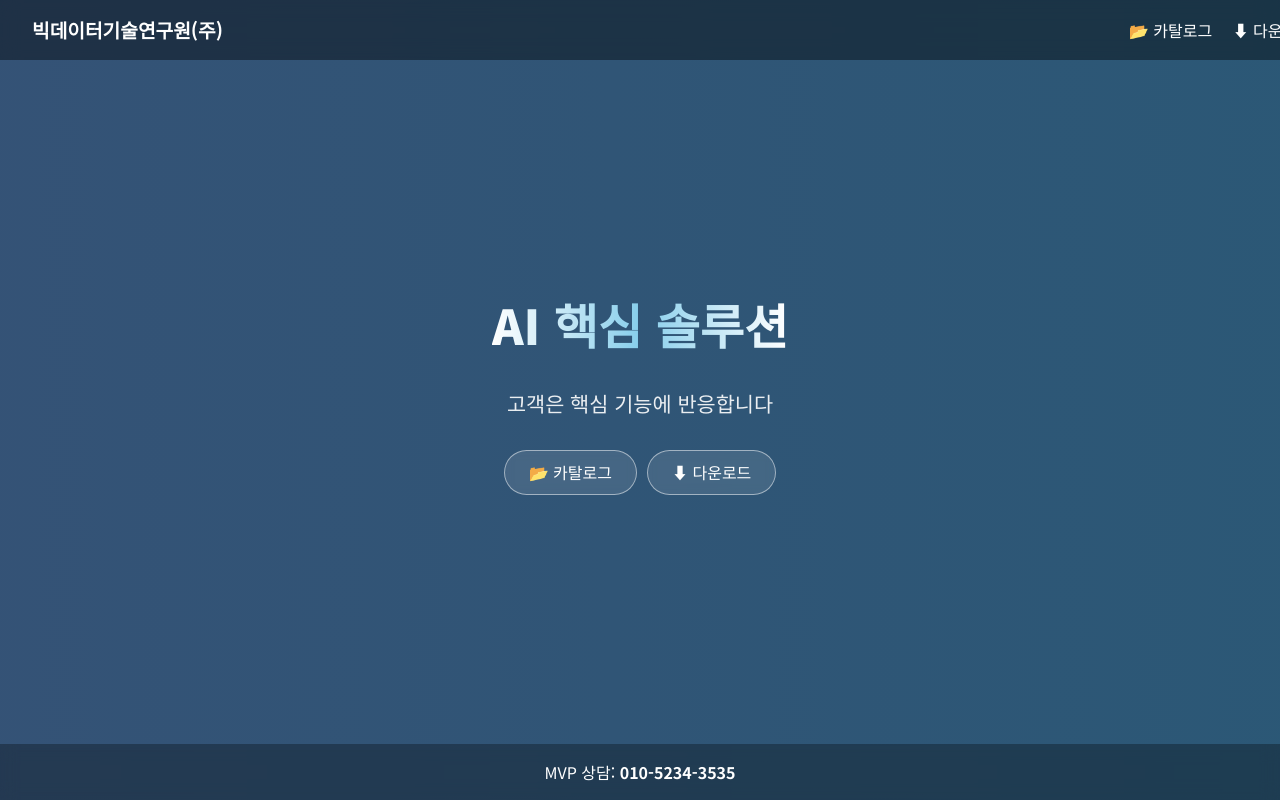
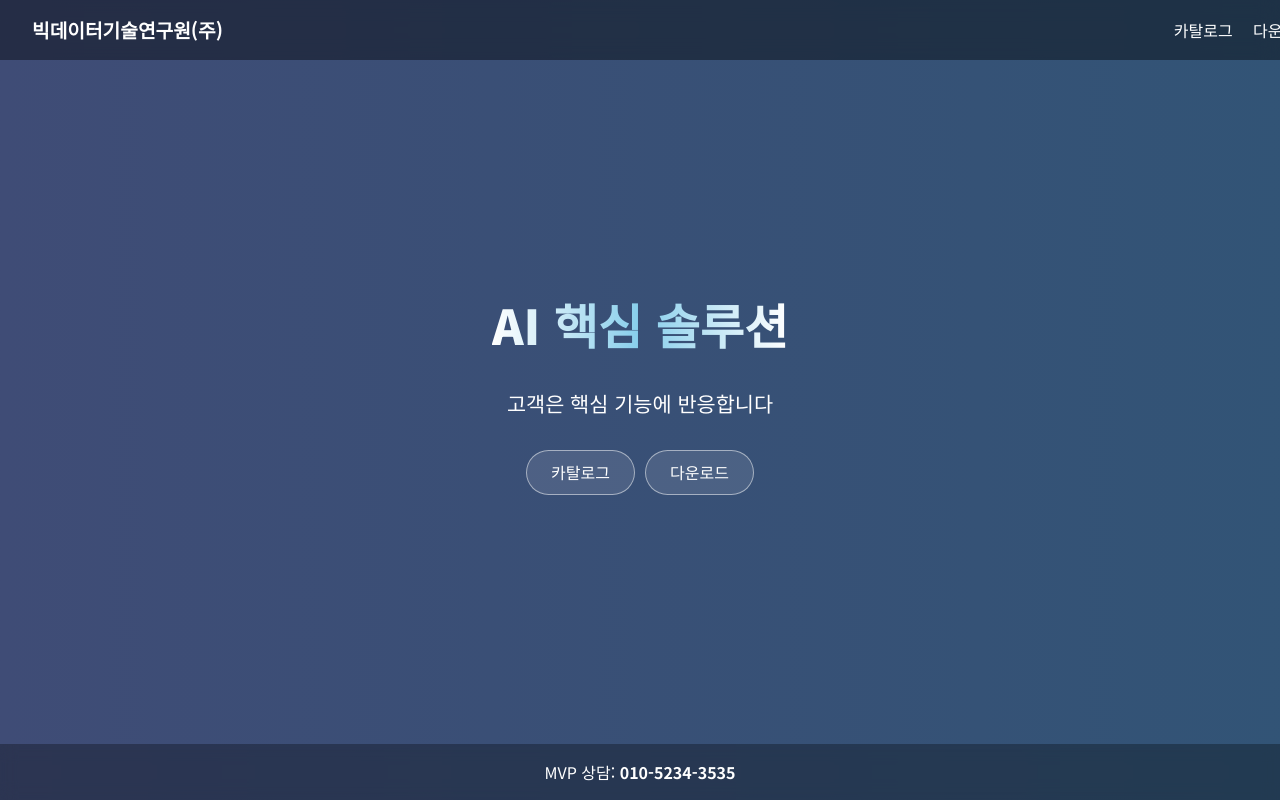
Before and after one commit to jngok/bigdata-mvp, a plain HTML site: page index.html in a window 1280 px wide. Drawn offline with Linux system fonts and the light colour scheme.

Commit message:
Update index.html

```diff
--- a/index.html
+++ b/index.html
@@ -11,9 +11,9 @@
         margin: 0;
         font-family: 'Noto Sans KR', sans-serif;
         height: 100vh;
-        background: linear-gradient(270deg, #2b5876, #4e4376);
-        background-size: 400% 400%;
-        animation: gradientShift 12s ease infinite;
+        background: linear-gradient(270deg, #2b5876, #4e4376, #1e3c72, #2a5298);
+        background-size: 800% 800%;
+        animation: gradientShift 15s ease infinite;
         color: #fff;
         display: flex;
         flex-direction: column;
@@ -72,6 +72,7 @@
         padding: 2rem;
     }
 
+    /* 글자 떠오르는 효과 */
     .hero h2 {
         font-size: 3rem;
         font-weight: 900;
@@ -79,8 +80,8 @@
         background: linear-gradient(90deg, #ffffff, #87CEEB, #ffffff);
         -webkit-background-clip: text;
         -webkit-text-fill-color: transparent;
-        animation: titleGlow 5s ease-in-out infinite;
-        white-space: nowrap;
+        animation: titleGlow 5s ease-in-out infinite, fadeUp 1.5s ease-out forwards;
+        opacity: 0;
     }
 
     @keyframes titleGlow {
@@ -88,15 +89,24 @@
         50% { background-position: 100% 50%; }
     }
 
+    @keyframes fadeUp {
+        0% { transform: translateY(30px); opacity: 0; }
+        100% { transform: translateY(0); opacity: 1; }
+    }
+
     .hero p {
         font-size: 1.3rem;
         opacity: 0.9;
         margin-bottom: 2rem;
+        animation: fadeUp 1.5s ease-out 0.5s forwards;
+        opacity: 0;
     }
 
     .button-group {
         display: flex;
         gap: 10px;
+        animation: fadeUp 1.5s ease-out 1s forwards;
+        opacity: 0;
     }
 
     .cta-button {
@@ -109,6 +119,7 @@
         text-decoration: none;
         backdrop-filter: blur(5px);
         transition: all 0.3s ease;
+        white-space: nowrap;
     }
 
     .cta-button:hover {
@@ -155,8 +166,8 @@
 <header>
     <h1>빅데이터기술연구원(주)</h1>
     <nav>
-        <a href="catalog.html">📂 카탈로그</a>
-        <a href="download.html">⬇ 다운로드</a>
+        <a href="catalog.html">카탈로그</a>
+        <a href="download.html">다운로드</a>
     </nav>
 </header>
 
@@ -164,8 +175,8 @@
     <h2>AI 핵심 솔루션</h2>
     <p>고객은 핵심 기능에 반응합니다</p>
     <div class="button-group">
-        <a href="catalog.html" class="cta-button">📂 카탈로그</a>
-        <a href="download.html" class="cta-button">⬇ 다운로드</a>
+        <a href="catalog.html" class="cta-button">카탈로그</a>
+        <a href="download.html" class="cta-button">다운로드</a>
     </div>
 </div>
 
```
